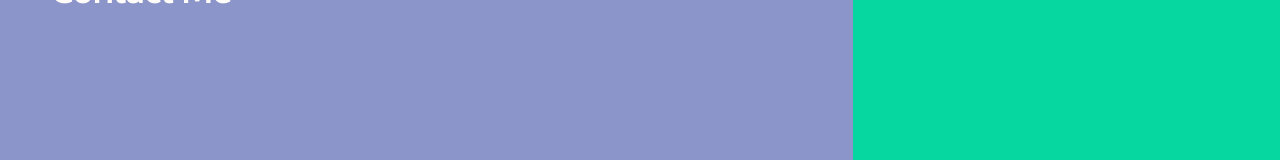
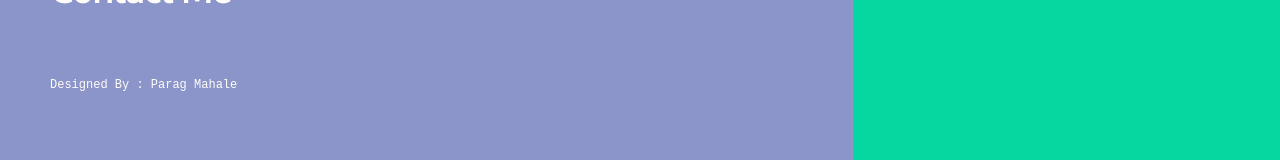
Before and after one commit to S0npaRi11/s0npaRi11.github.io, a React (Create React App) app: page / in a window 1280 px wide. Shown: the part 624-784 px from the top of the page. Built offline with nearby package versions, Linux system fonts and the light colour scheme; no server answers.

Commit message:
website deployed

```diff
--- a/package.json
+++ b/package.json
@@ -1,4 +1,5 @@
 {
+  "homepage": "http://s0npaRi11.github.io/",
   "name": "portfolio-website",
   "version": "0.1.0",
   "private": true,
@@ -16,6 +17,8 @@
     "web-vitals": "^1.0.1"
   },
   "scripts": {
+    "predeploy": "npm run build",
+    "deploy":"gh-pages -d build",
     "start": "react-scripts start",
     "build": "react-scripts build",
     "test": "react-scripts test",
--- a/src/App.css
+++ b/src/App.css
@@ -303,13 +303,14 @@ h2{
 }
 
 .watermark{
-    margin: 15px 0;
+    /* margin: 15px 0; */
     display: block;
     font-size: 12px;
     font-family:'Courier New', Courier, monospace;
     font-weight:  400;
     color: #FFFCF9;
-    /* line-height: 0; */
+    padding: 0 50px;
+    line-height: 2.5em;
 }
 
 .error-wrapper{
--- a/src/components/partials/Contacts.js
+++ b/src/components/partials/Contacts.js
@@ -22,6 +22,7 @@ const Contacts = () => {
                         {/* </div> */}
                     </div>
                 </div>
+                <div className="watermark"> Designed By : Parag Mahale </div>
             </div>
         </>
     )
```
